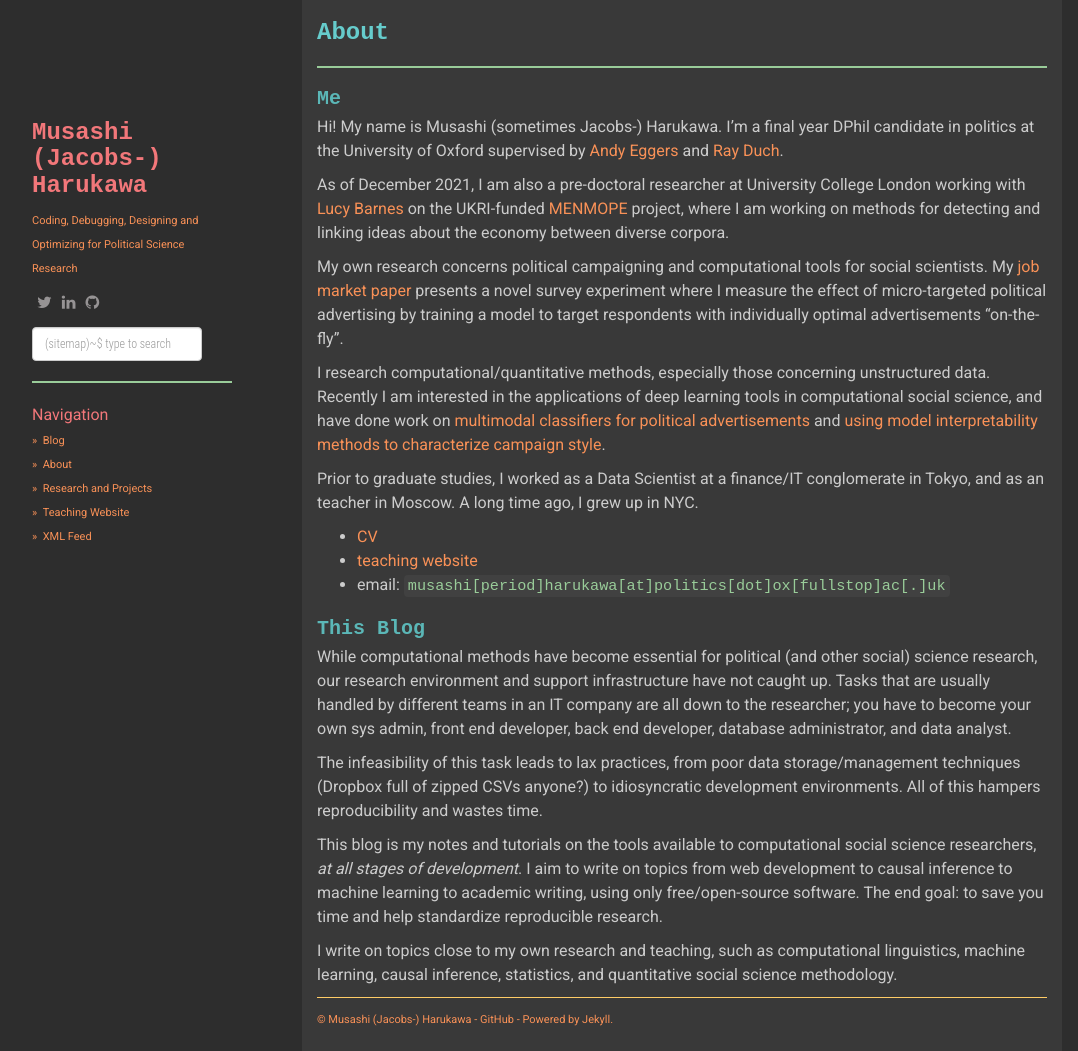
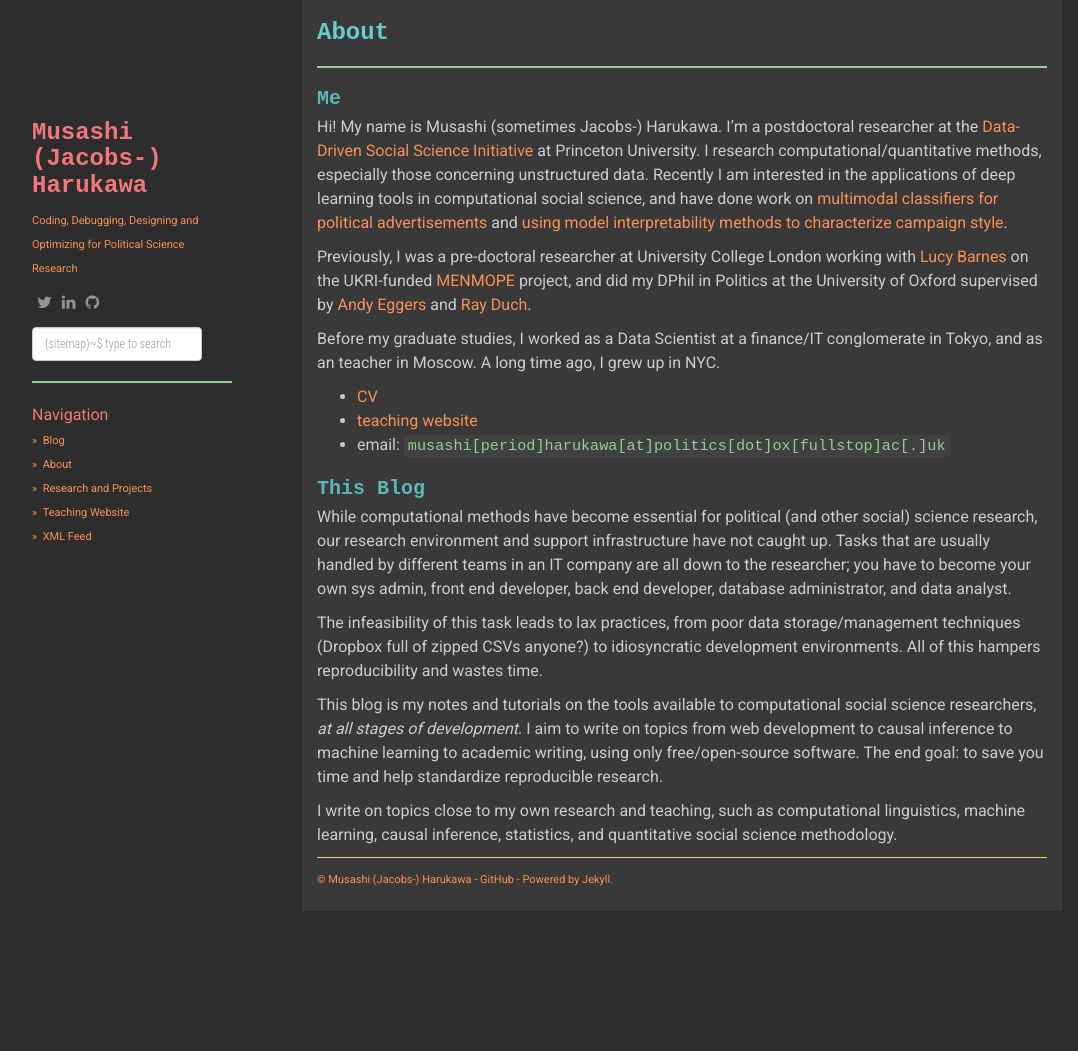
Before and after one commit to muhark/muhark.github.io, a Jekyll site: the page built from about.md, in a window 1280 px wide and 1051 px high. Shown: the whole window, without its empty margins (53-1131 px from the left). Built offline with Jekyll 4.4.1, drawn with Linux system fonts in a browser that asks for light colours; nearby versions of some CDN libraries.

Commit message:
Updating aboutme

```diff
--- a/about.md
+++ b/about.md
@@ -6,15 +6,12 @@ permalink: /about/
 
 ## Me
 
-Hi! My name is Musashi (sometimes Jacobs-) Harukawa. I'm a final year DPhil candidate in politics at the University of Oxford supervised by [Andy Eggers](https://andy.egge.rs) and [Ray Duch](https://www.raymondduch.com/).
+Hi! My name is Musashi (sometimes Jacobs-) Harukawa.
+I'm a postdoctoral researcher at the [Data-Driven Social Science Initiative](https://ddss.princeton.edu) at Princeton University. I research computational/quantitative methods, especially those concerning unstructured data. Recently I am interested in the applications of deep learning tools in computational social science, and have done work on [multimodal classifiers for political advertisements](https://muhark.github.io/project/multimodal-ad-transformers/) and [using model interpretability methods to characterize campaign style](https://muhark.github.io/project/attribution-rationales-annotation/).
 
-As of December 2021, I am also a pre-doctoral researcher at University College London working with [Lucy Barnes](https://www.ucl.ac.uk/political-science/people/dr-lucy-barnes) on the UKRI-funded [MENMOPE](https://www.ucl.ac.uk/political-science/mental-models-political-economy-menmope) project, where I am working on methods for detecting and linking ideas about the economy between diverse corpora.
+Previously, I was a pre-doctoral researcher at University College London working with [Lucy Barnes](https://www.ucl.ac.uk/political-science/people/dr-lucy-barnes) on the UKRI-funded [MENMOPE](https://www.ucl.ac.uk/political-science/mental-models-political-economy-menmope) project, and did my DPhil in Politics at the University of Oxford supervised by [Andy Eggers](http://andy.egge.rs) and [Ray Duch](https://www.raymondduch.com/).
 
-My own research concerns political campaigning and computational tools for social scientists. My [job market paper](https://muhark.github.io/project/does-microtargeting-work/) presents a novel survey experiment where I measure the effect of micro-targeted political advertising by training a model to target respondents with individually optimal advertisements "on-the-fly".
-
-I research computational/quantitative methods, especially those concerning unstructured data. Recently I am interested in the applications of deep learning tools in computational social science, and have done work on [multimodal classifiers for political advertisements](https://muhark.github.io/project/multimodal-ad-transformers/) and [using model interpretability methods to characterize campaign style](https://muhark.github.io/project/attribution-rationales-annotation/).
-
-Prior to graduate studies, I worked as a Data Scientist at a finance/IT conglomerate in Tokyo, and as an teacher in Moscow. A long time ago, I grew up in NYC.
+Before my graduate studies, I worked as a Data Scientist at a finance/IT conglomerate in Tokyo, and as an teacher in Moscow. A long time ago, I grew up in NYC.
 
 - [CV](/static/docs/mharukawa_cv.pdf)
 - [teaching website](https://muhark.github.io/dpir-intro-python)
```
